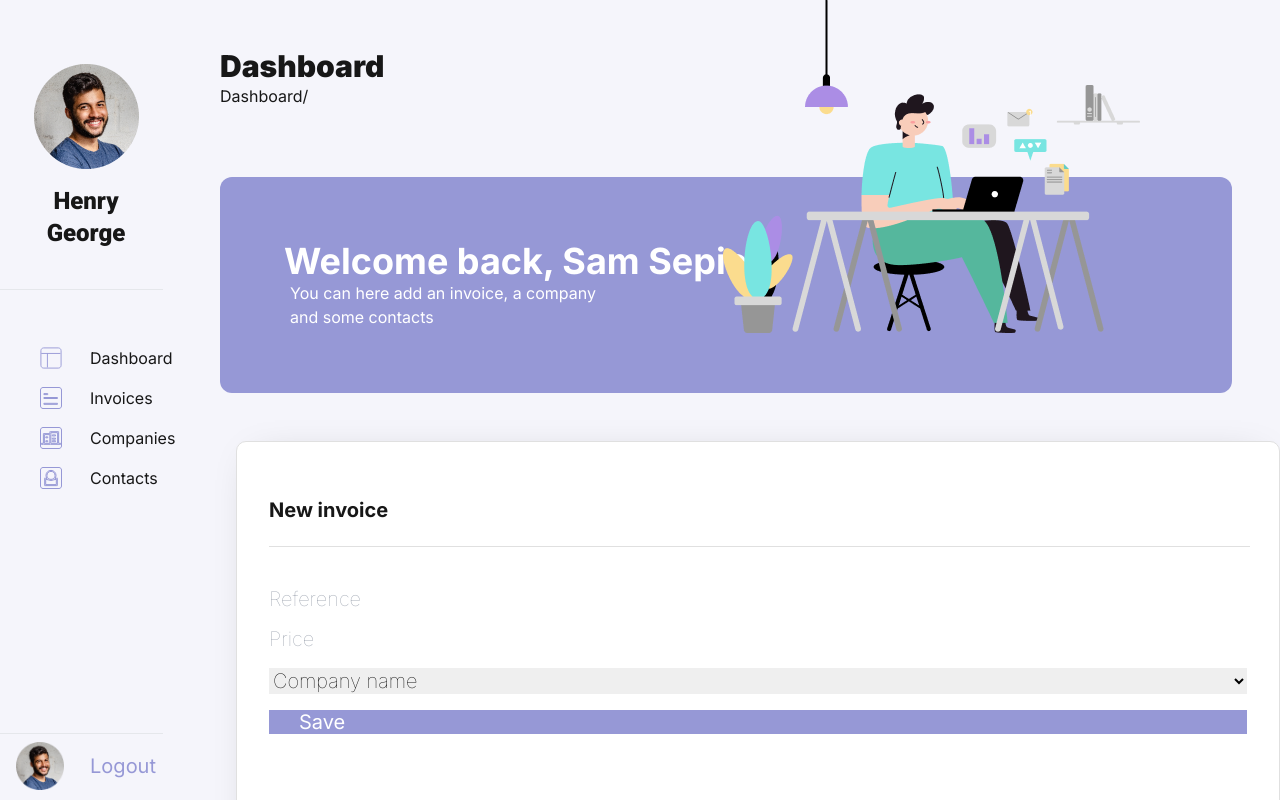
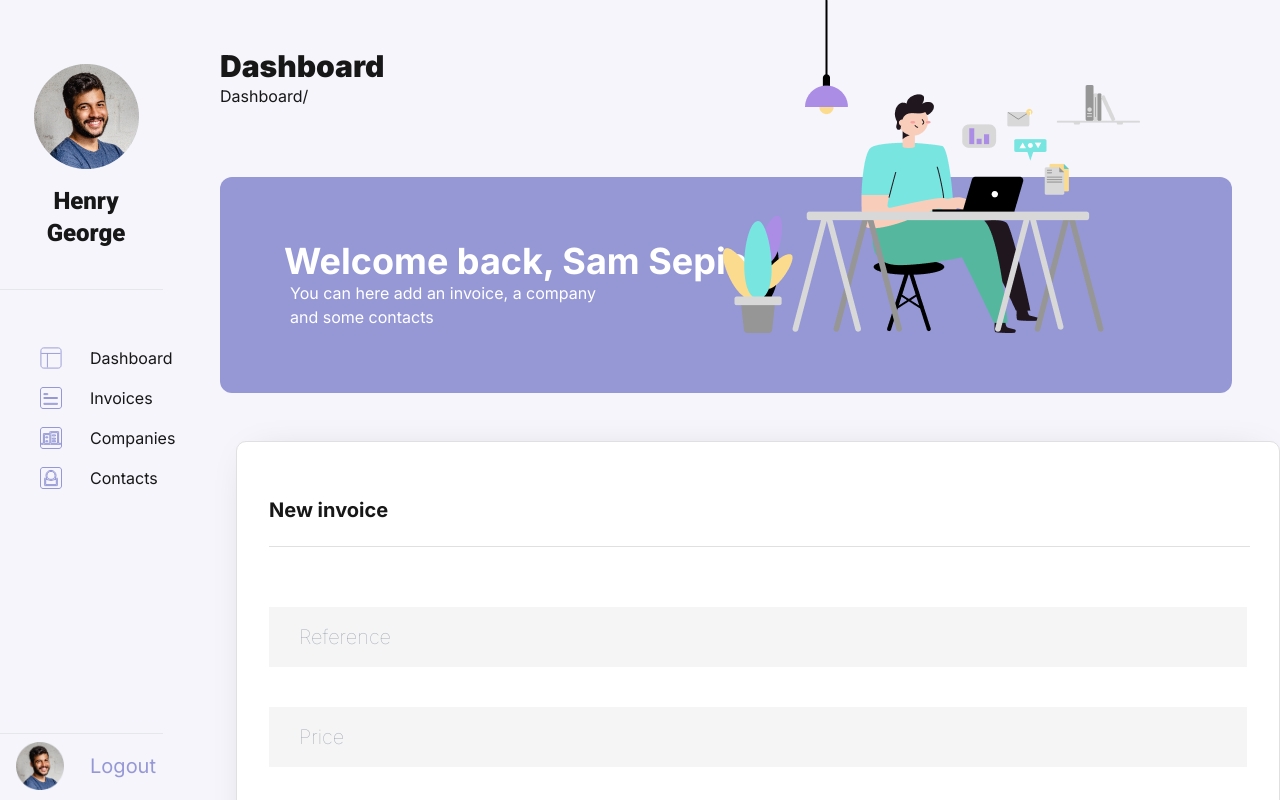
Before and after one commit to sam-sepiol1/cogip-client, a Next.js app: page /dashboard_invoices in a window 1280 px wide. Shown: the top 800 px of the page. Built offline with nearby package versions, Linux system fonts and the light colour scheme.

Commit message:
Added space  after the section box

```diff
--- a/app/dashboard_invoices/page.tsx
+++ b/app/dashboard_invoices/page.tsx
@@ -11,22 +11,22 @@ export default function NewInvoicePage() {
 
                 <Dashboard_header />
 
-                <section className="bg-white p-8 rounded-[10px] dashboard_drop-shadow w-[1044px] h-[558px] border border-[#E0E0E0] ml-16">
+                <section className="bg-white p-8 rounded-[10px] dashboard_drop-shadow w-[1044px] h-[558px] border border-[#E0E0E0] ml-16 mb-28">
                     <h2 className="dashboard-font-title mt-6 mb-4">New invoice</h2>
 
                     <div className="w-[981px] h-[1px] bg-[#E0E0E0] mt-6 mb-10 mx-auto"></div>
 
-                    <form className="flex flex-col space-y-4">
-                        <input type="text" placeholder="Reference" className="dashboard-font-input w-full"/>
-                        <input type="number" placeholder="Price" className="dashboard-font-input w-full"/>
-                        <select className="dashboard-font-input w-full">
+                    <form className="flex flex-col space-y-10">
+                        <input type="text" placeholder="Reference" className="dashboard-font-input dashboard-input mt-5"/>
+                        <input type="number" placeholder="Price" className="dashboard-font-input dashboard-input"/>
+                        <select className="dashboard-font-input dashboard-input mb-8">
                             <option>Company name</option>
                             <option>fSociety</option>
                             <option>Heisenberg</option>
                             <option>Dunder Mifflin</option>
                         </select>
 
-                        <button type="submit" className="dashboard-font-button bg-[#9698D6]">Save</button>
+                        <button type="submit" className="dashboard-font-button h-[60px] bg-[#9698D6]">Save</button>
                     </form>
 
                 </section>
```
